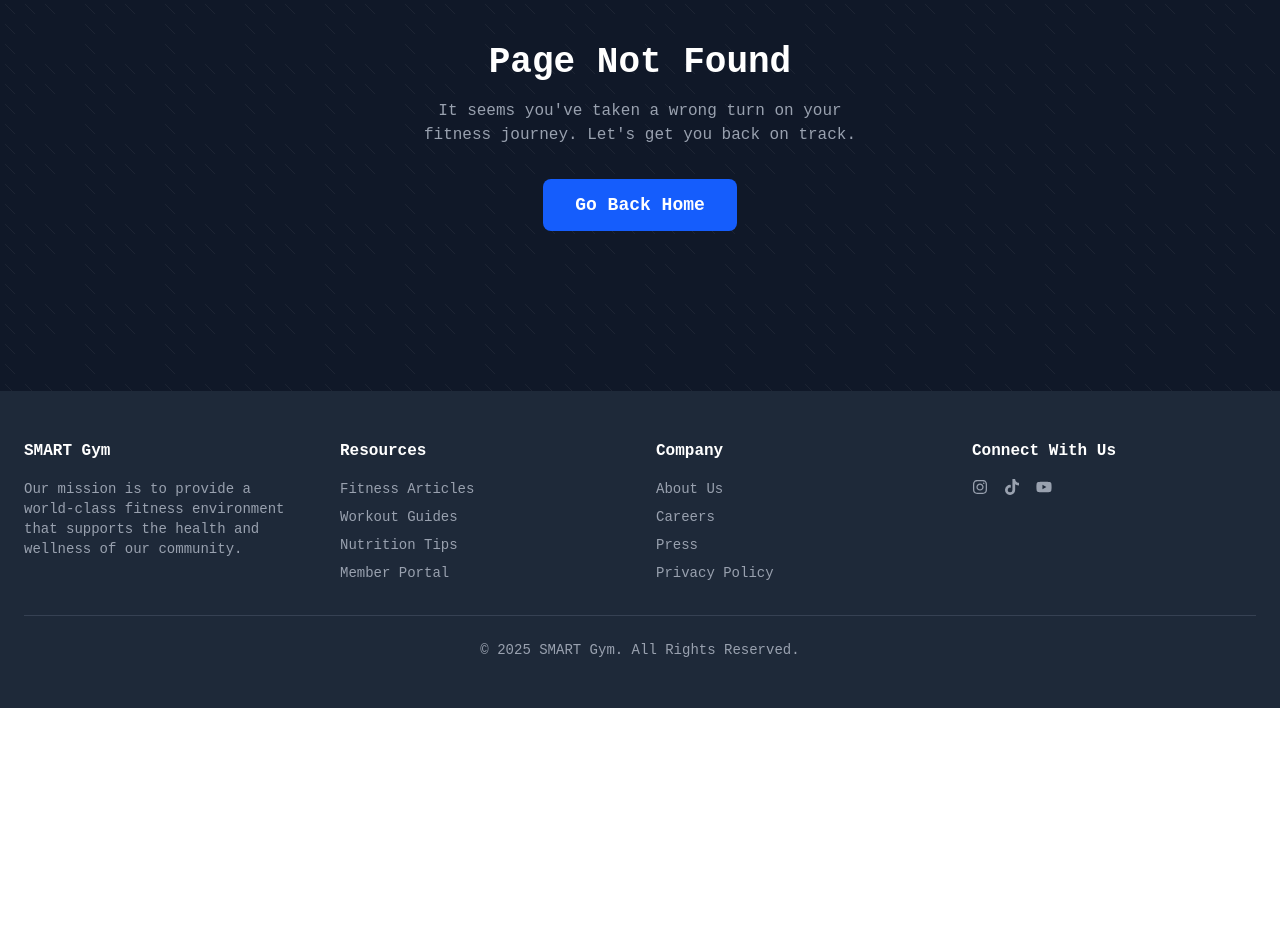
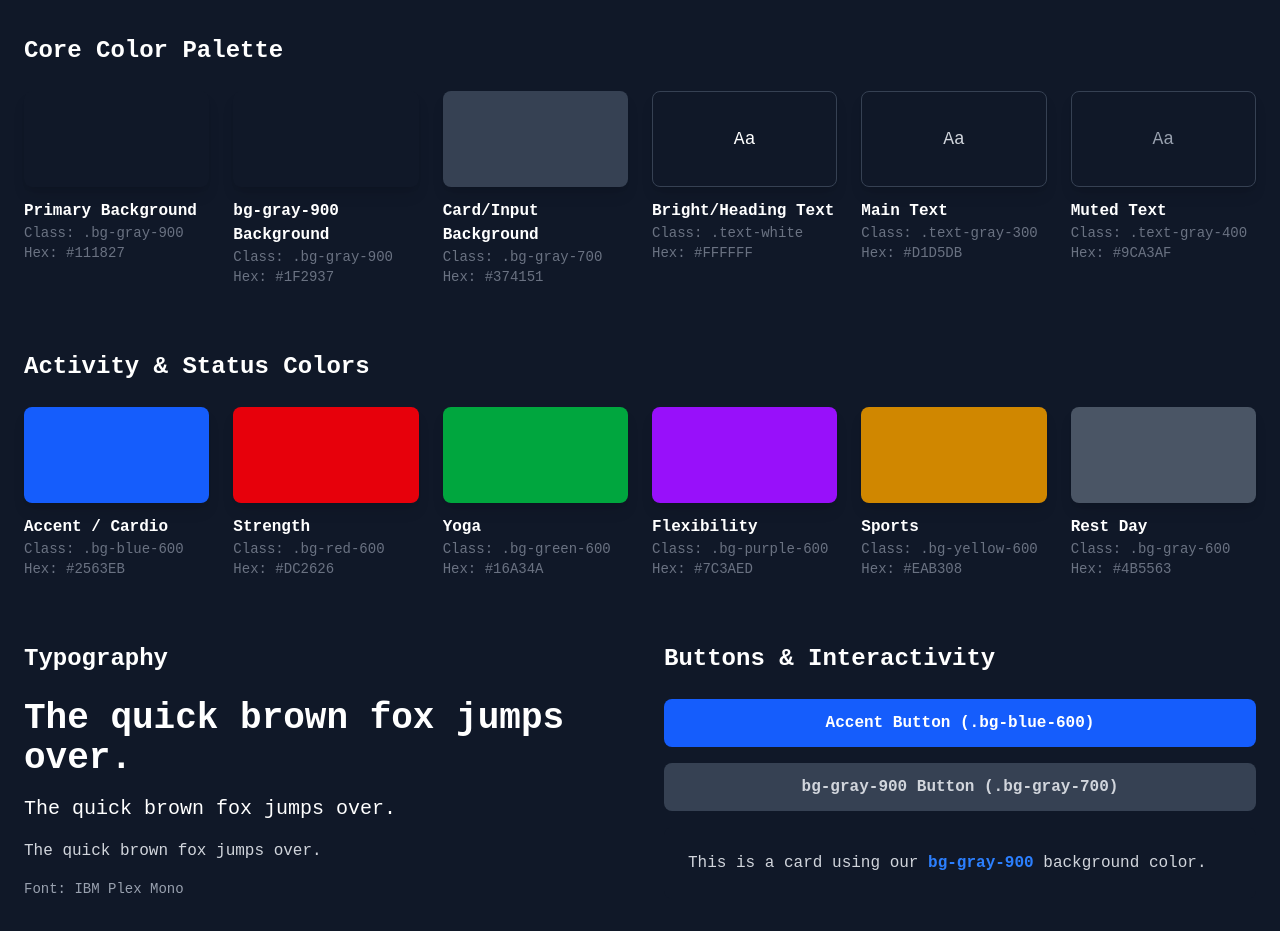
Before and after one commit to charlzx/gym-app, a React (Vite) app: page /#/Style in a window 1280 px wide. Shown: the part 261-1192 px from the top of the page. Before the commit the page ends 969 px from the top, so only its background shows below. Built offline with nearby package versions, Linux system fonts and the light colour scheme.

Commit message:
ux fix 0.2

```diff
--- a/src/App.jsx
+++ b/src/App.jsx
@@ -9,6 +9,7 @@ import Membership from './pages/Membership';
 import TimetablePage from './pages/TimetablePg';
 import InstructorsPage from './pages/InstructorsPg';
 import NotFoundPage from './pages/404';
+import Style from './pages/Style';
 
 const App = () => {
   return (
@@ -23,6 +24,7 @@ const App = () => {
       <Route path="/TimetablePg" element={<TimetablePage />} />
       <Route path="/InstructorsPg" element={<InstructorsPage />} />
       <Route path="*" element={<NotFoundPage />} />
+      <Route path="/Style" element={<Style />} />
 
     </Routes>
   );
--- a/src/components/Hero.jsx
+++ b/src/components/Hero.jsx
@@ -14,9 +14,9 @@ const Hero = () => {
   }, [nextSlide]);
 
   return (
-    <section id="hero" className="relative w-full h-[85vh] overflow-hidden">
+    <section id="hero" className="relative w-full min-h-[50vh] md:min-h-[85vh] flex items-center overflow-hidden">
       {/* Image Slideshow */}
-      <div className="w-full h-full relative z-0">
+      <div className="absolute inset-0 w-full h-full z-0">
         {heroImages.map((src, index) => (
           <div
             key={src}
@@ -39,9 +39,11 @@ const Hero = () => {
       <div className="absolute inset-0 bg-black/70 z-10" />
 
       {/* Hero Text */}
-      <div className="absolute inset-0 z-20 flex flex-col items-center justify-center text-center text-white p-4">
-        <h1 className="text-4xl md:text-6xl font-bold mb-4 drop-shadow-lg">DEFINE YOUR STRENGTH</h1>
-        <p className="text-lg md:text-xl mb-8 max-w-2xl drop-shadow-md">
+      <div className="relative z-20 flex flex-col items-center justify-center text-center text-white p-4 w-full">
+        <h1 className="text-3xl md:text-6xl font-bold mb-4 drop-shadow-lg leading-tight">
+          DEFINE YOUR STRENGTH
+        </h1>
+        <p className="text-base md:text-xl mb-8 max-w-2xl drop-shadow-md">
           Achieve your fitness goals in a clean, modern, and motivating environment.
         </p>
         <a
--- /dev/null
+++ b/src/pages/Style.jsx
@@ -0,0 +1,94 @@
+import React from 'react';
+
+const Style = () => {
+    // This now reflects the default Tailwind colors used across the app
+    const coreColors = [
+        { name: 'Primary Background', hex: '#111827', class: 'bg-gray-900' },
+        { name: 'bg-gray-900 Background', hex: '#1F2937', class: 'bg-gray-900' },
+        { name: 'Card/Input Background', hex: '#374151', class: 'bg-gray-700' },
+        { name: 'Bright/Heading Text', hex: '#FFFFFF', class: 'text-white' },
+        { name: 'Main Text', hex: '#D1D5DB', class: 'text-gray-300' },
+        { name: 'Muted Text', hex: '#9CA3AF', class: 'text-gray-400' },
+    ];
+
+    const activityColors = [
+        { name: 'Accent / Cardio', hex: '#2563EB', class: 'bg-blue-600' },
+        { name: 'Strength', hex: '#DC2626', class: 'bg-red-600' },
+        { name: 'Yoga', hex: '#16A34A', class: 'bg-green-600' },
+        { name: 'Flexibility', hex: '#7C3AED', class: 'bg-purple-600' },
+        { name: 'Sports', hex: '#EAB308', class: 'bg-yellow-600' },
+        { name: 'Rest Day', hex: '#4B5563', class: 'bg-gray-600' },
+    ];
+
+    return (
+        <div className="bg-gray-900 min-h-screen" style={{ fontFamily: "'IBM Plex Mono', monospace" }}>
+
+            <main className="pt-24 pb-16">
+                <section className="container mx-auto px-6">
+                    <div className="text-center mb-16">
+                        <h1 className="text-4xl md:text-5xl font-extrabold text-white">Theme & Design System</h1>
+                        <p className="text-gray-400 mt-4 max-w-2xl mx-auto">This page documents the default colors and fonts used across the site. For a global theme change, these values can be centralized in `tailwind.config.js`.</p>
+                    </div>
+
+                    {/* Color Palette */}
+                    <div className="mb-16">
+                        <h2 className="text-2xl font-bold text-white mb-6">Core Color Palette</h2>
+                        <div className="grid grid-cols-2 md:grid-cols-3 lg:grid-cols-6 gap-6">
+                            {coreColors.map(color => (
+                                 <div key={color.name}>
+                                    <div className={`h-24 rounded-lg shadow-lg ${color.class.startsWith('text-') ? 'border border-gray-700 flex items-center justify-center' : color.class}`}>
+                                        {color.class.startsWith('text-') && <span className={`${color.class} text-lg`}>Aa</span>}
+                                    </div>
+                                    <h3 className="text-white font-semibold mt-3">{color.name}</h3>
+                                    <p className="text-gray-500 text-sm">Class: .{color.class}</p>
+                                    <p className="text-gray-500 text-sm">Hex: {color.hex}</p>
+                                </div>
+                            ))}
+                        </div>
+                    </div>
+
+                     <div className="mb-16">
+                        <h2 className="text-2xl font-bold text-white mb-6">Activity & Status Colors</h2>
+                        <div className="grid grid-cols-2 md:grid-cols-3 lg:grid-cols-6 gap-6">
+                            {activityColors.map(color => (
+                                 <div key={color.name}>
+                                    <div className={`h-24 rounded-lg shadow-lg ${color.class}`}></div>
+                                    <h3 className="text-white font-semibold mt-3">{color.name}</h3>
+                                    <p className="text-gray-500 text-sm">Class: .{color.class}</p>
+                                    <p className="text-gray-500 text-sm">Hex: {color.hex}</p>
+                                </div>
+                            ))}
+                        </div>
+                    </div>
+
+                     {/* Typography & Buttons */}
+                    <div className="grid grid-cols-1 md:grid-cols-2 gap-12">
+                         <div>
+                            <h2 className="text-2xl font-bold text-white mb-6">Typography</h2>
+                             <div className="space-y-4 text-gray-300" style={{ fontFamily: "'IBM Plex Mono', monospace" }}>
+                                <p className="text-4xl font-bold text-white">The quick brown fox jumps over.</p>
+                                <p className="text-xl text-white">The quick brown fox jumps over.</p>
+                                <p>The quick brown fox jumps over.</p>
+                                <p className="text-gray-400 text-sm">Font: IBM Plex Mono</p>
+                            </div>
+                         </div>
+                         <div>
+                             <h2 className="text-2xl font-bold text-white mb-6">Buttons & Interactivity</h2>
+                             <div className="space-y-4">
+                                <button className="bg-blue-600 text-white font-bold py-3 px-6 rounded-lg w-full">Accent Button (.bg-blue-600)</button>
+                                <button className="bg-gray-700 text-gray-300 font-bold py-3 px-6 rounded-lg w-full">bg-gray-900 Button (.bg-gray-700)</button>
+                                <div className="bg-gray-900 p-6 rounded-lg">
+                                    <p className="text-gray-300">This is a card using our <span className="text-blue-500 font-bold">bg-gray-900</span> background color.</p>
+                                </div>
+                             </div>
+                         </div>
+                    </div>
+
+                </section>
+            </main>
+        </div>
+    );
+};
+
+
+export default Style;
```
